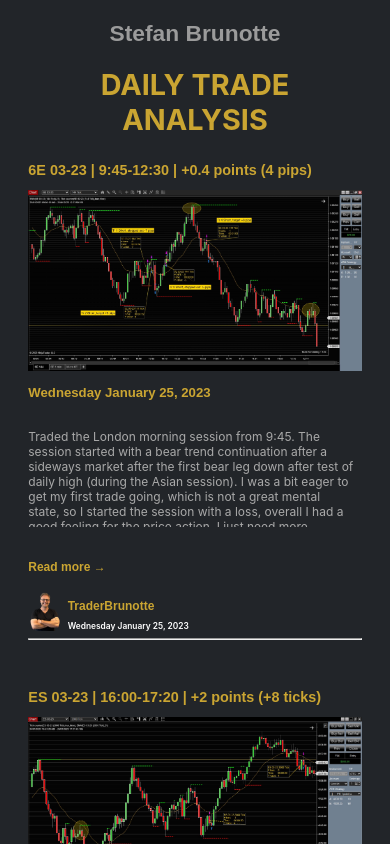
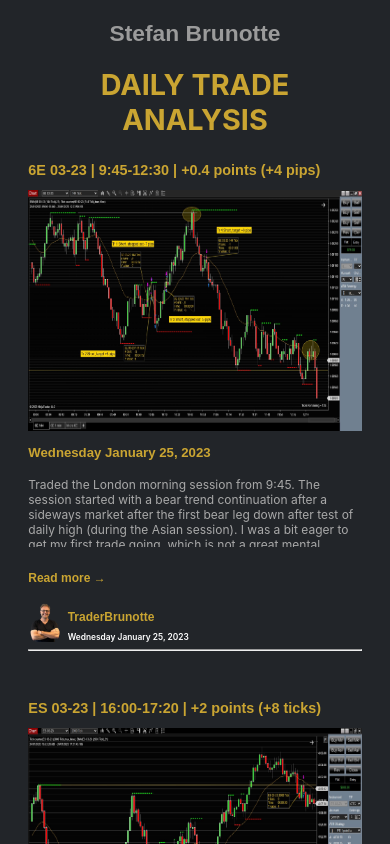
Before and after one commit to MrBrunotte/my-trade-analysis, a React (Create React App) app: page / in a window 390 px wide. Shown: the top 844 px of the page. Built offline with nearby package versions, Linux system fonts and the light colour scheme.

Commit message:
Style update

```diff
--- a/src/App.css
+++ b/src/App.css
@@ -8,7 +8,7 @@ html::-webkit-scrollbar {
   width: 2vh;
 }
 html::-webkit-scrollbar-thumb {
-  background-color: #caa532;
+  background-color: black;
 }
 html::-webkit-scrollbar-track {
   background-color: #9b9b9b;
--- a/src/components/Home/Header/BlogList/BlogItem/styleBlogItem.css
+++ b/src/components/Home/Header/BlogList/BlogItem/styleBlogItem.css
@@ -16,28 +16,29 @@
 }
 .textBody {
   margin-bottom: 24px;
-  height: 103px;
+  height: 130px;
 }
 .startText {
   overflow-y: scroll;
   padding-bottom: 0!important;
 }
 .startText::-webkit-scrollbar {
-  width:1vh;
+  width:.5vh;
 }
 .startText::-webkit-scrollbar-thumb {
-background-color: #9b9b9b;
+background-color: black;
 }
-.startText::-webkit-scrollbar-thumb:hover {
-  background-color: white;
-  }
+/* .startText::-webkit-scrollbar-thumb:hover {
+  background-color: #a9a9a9;
+} */
 .startText::-webkit-scrollbar-track {
-background-color: #222529;
+background-color: #a9a9a9;
 }
 .blogItem-description {
     position: relative;
     overflow: hidden;
     padding-right: 0.6rem;
+    margin: 0;
     font-size: 1rem;
     color: #a9a9a9;
   }
@@ -92,9 +93,14 @@ background-color: #222529;
     font-weight: 500;
     color: whitesmoke;
   }
-
-  @media (max-width: 768px) {
-    .textBody {
-      min-height: 110px;
-    }
+@media (min-width: 1500px) {
+  .textBody {
+    height: 80px;
+  }
 }
+@media (max-width: 768px) {
+  .textBody {
+    min-height: 70px;
+    margin-bottom: 15px;
+  }
+}
--- a/src/config/data.js
+++ b/src/config/data.js
@@ -6,7 +6,7 @@ export const blogList = [
 
     instrumentCoverImage: '/assets/images/6E/25012023_Wednesday_6E.jpg',
     tradingDate: 'Wednesday January 25, 2023',
-    title: '6E 03-23 | 9:45-12:30 | +0.4 points (4 pips) ',
+    title: '6E 03-23 | 9:45-12:30 | +0.4 points (+4 pips) ',
     category: '6E',
     subCategory: ['6E 03-23'],
 
```
